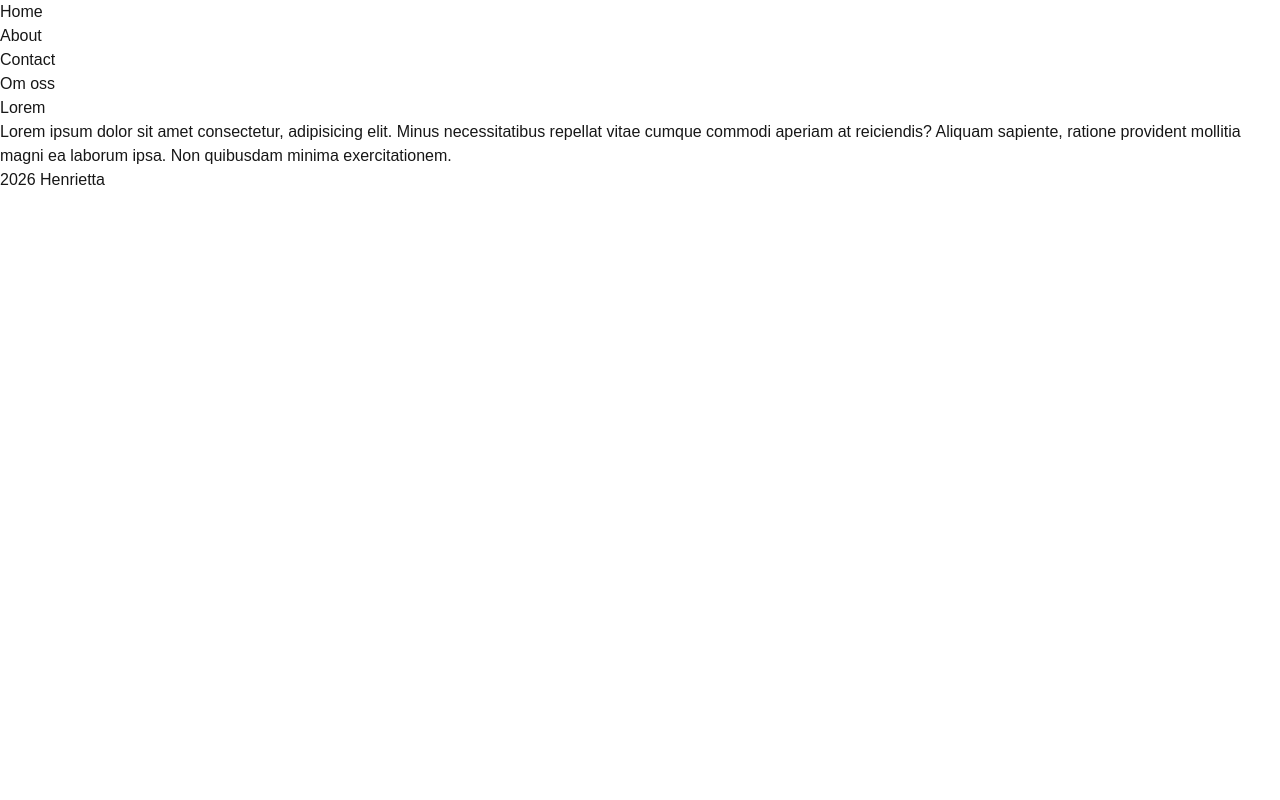
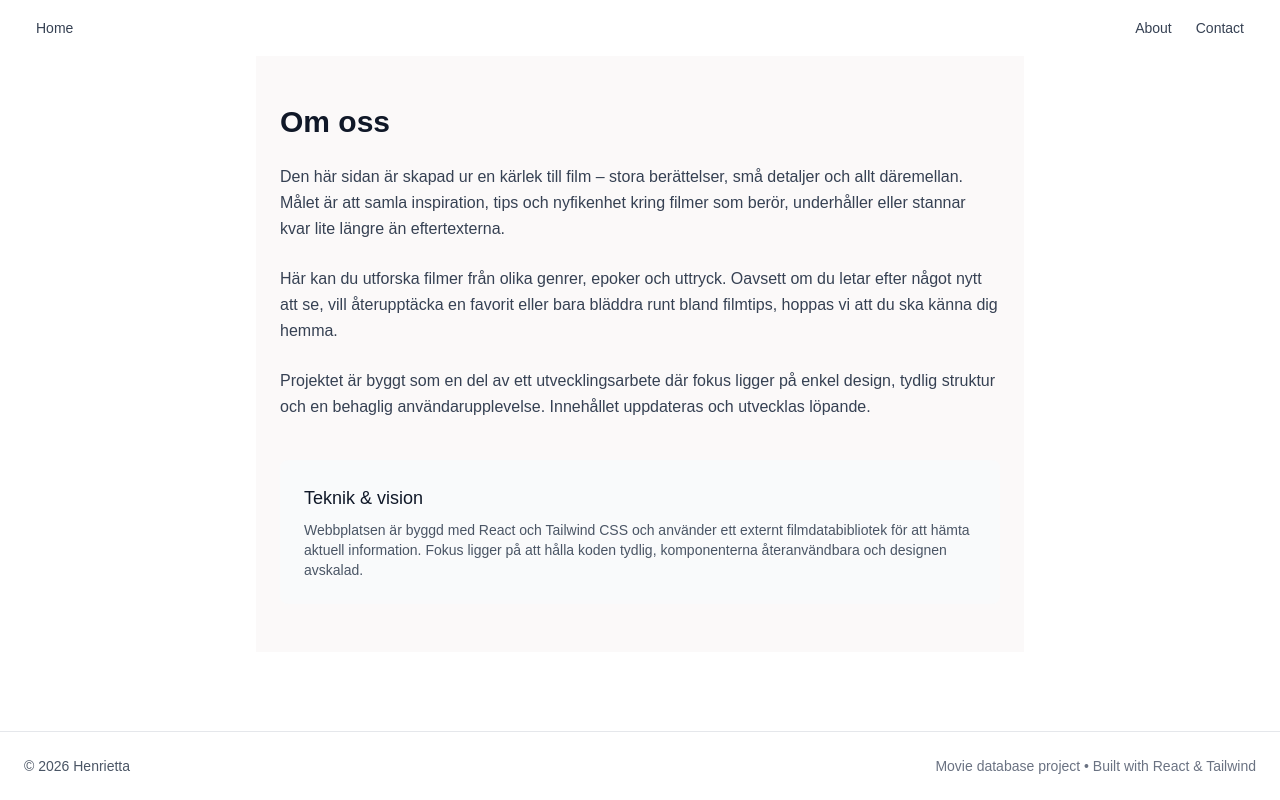
Before and after one commit to henriettajeans/movie-review, a Next.js app: page /about in a window 1280 px wide. Built offline with nearby package versions, Linux system fonts and the light colour scheme.

Commit message:
adding some content to pages, adding a form to contact page for practice and intention to set data to local storage - will later use this to set movie reviews, movie faves list to local storage

```diff
--- a/src/app/about/page.tsx
+++ b/src/app/about/page.tsx
@@ -1,8 +1,42 @@
 export default function About() {
     return (
-        <>
-            <h2>Om oss</h2>
-            <h3>Lorem</h3>
-            <p>Lorem ipsum dolor sit amet consectetur, adipisicing elit. Minus necessitatibus repellat vitae cumque commodi aperiam at reiciendis? Aliquam sapiente, ratione provident mollitia magni ea laborum ipsa. Non quibusdam minima exercitationem.</p></>
-    )
+        <section className="mx-auto max-w-3xl px-6 py-12">
+            <h1 className="mb-6 text-3xl font-semibold text-gray-900">
+                Om oss
+            </h1>
+
+            <div className="space-y-6 text-gray-700 leading-relaxed">
+                <p>
+                    Den här sidan är skapad ur en kärlek till film – stora berättelser,
+                    små detaljer och allt däremellan. Målet är att samla inspiration,
+                    tips och nyfikenhet kring filmer som berör, underhåller eller stannar
+                    kvar lite längre än eftertexterna.
+                </p>
+
+                <p>
+                    Här kan du utforska filmer från olika genrer, epoker och uttryck.
+                    Oavsett om du letar efter något nytt att se, vill återupptäcka en
+                    favorit eller bara bläddra runt bland filmtips, hoppas vi att du ska
+                    känna dig hemma.
+                </p>
+
+                <p>
+                    Projektet är byggt som en del av ett utvecklingsarbete där fokus ligger
+                    på enkel design, tydlig struktur och en behaglig användarupplevelse.
+                    Innehållet uppdateras och utvecklas löpande.
+                </p>
+            </div>
+
+            <div className="mt-10 rounded-lg bg-gray-50 p-6">
+                <h2 className="mb-2 text-lg font-medium text-gray-900">
+                    Teknik & vision
+                </h2>
+                <p className="text-sm text-gray-600">
+                    Webbplatsen är byggd med React och Tailwind CSS och använder ett
+                    externt filmdatabibliotek för att hämta aktuell information.
+                    Fokus ligger på att hålla koden tydlig, komponenterna återanvändbara
+                    och designen avskalad.
+                </p>
+            </div>
+        </section>)
 }
--- a/src/app/contact/page.tsx
+++ b/src/app/contact/page.tsx
@@ -1,7 +1,34 @@
+"use client";
+
+import { useState } from "react";
+
 export default function Contact() {
+
+    const [name, setName] = useState("");
+    const [email, setEmail] = useState("");
+    const [message, setMessage] = useState("");
+    const [submit, isSubmitted] = useState(false);
+
+    function handleSubmit(event: React.SubmitEvent<HTMLFormElement>) {
+        event.preventDefault();
+        console.log(name, email, message)
+    }
+
     return (
-        <>
+        <section>
             <h2>
-                Kontakta oss!</h2></>
+                Kontakta oss!</h2>
+
+            <form className="flex flex-col gap-4" onSubmit={handleSubmit}>
+                <label>Ditt namn:</label>
+                <input value={name} onChange={(e: React.ChangeEvent<HTMLInputElement>) => { setName(e.target.value) }} type="text" placeholder="Namn Namnsson" className="border border-gray-300 rounded-md px-3 py-2" />
+                <label>Din mejladress:</label>
+                <input value={email} onChange={(e) => { setEmail(e.target.value) }} type="email" className="border border-gray-300 rounded-md px-3 py-2" />
+                <label>Meddelande:</label>
+                <textarea value={message} onChange={(e: React.ChangeEvent<HTMLTextAreaElement>) => { setMessage(e.target.value) }} placeholder="Skriv ditt meddelande här..." className="border border-gray-300 rounded-md px-3 py-2"></textarea>
+                <button type="submit" >Skicka meddelande</button>
+            </form>
+        </section>
+
     )
 }
--- a/src/app/layout.tsx
+++ b/src/app/layout.tsx
@@ -27,11 +27,12 @@ export default function RootLayout({
   return (
     <html lang="en">
       <body
-        className={`${geistSans.variable} ${geistMono.variable} antialiased`}
+        className={`${geistSans.variable} ${geistMono.variable} antialiased` + " min-h-screen flex flex-col"}
       >
         <NavBar />
-
-        {children}
+        <main className="flex-grow">
+          {children}
+        </main>
         <Footer />
       </body>
     </html>
--- a/src/app/movie/[id]/page.tsx
+++ b/src/app/movie/[id]/page.tsx
@@ -1,9 +1,16 @@
 import data from "@/data/movies.json";
 import Image from "next/image";
+import { notFound } from "next/navigation";
 
 export default async function singleMovie({ params }: { params: Promise<{ id: string }> }) {
     const { id } = await params;
     const singleMovie = data.items.find((movie) => movie.id === Number(id))
+
+    if (!singleMovie) {
+        return (
+            notFound()
+        )
+    }
 
     const poster = singleMovie?.poster;
 
--- a/src/app/page.tsx
+++ b/src/app/page.tsx
@@ -7,11 +7,9 @@ export default function Home() {
 
   const movies = data.items;
   return (
-    <div className="flex min-h-screen items-center justify-center bg-zinc-50 font-sans dark:bg-black">
-      <main>
-        <Hero />
-        <DisplayMovies movies={movies} />
-      </main>
+    <div >
+      <Hero />
+      <DisplayMovies movies={movies} />
     </div>
   );
 }
--- a/src/components/footer.tsx
+++ b/src/components/footer.tsx
@@ -1,5 +1,17 @@
 export default function Footer() {
     return (
-        <span>2026 Henrietta</span>
+        <footer className="mt-12 border-t border-gray-200 px-6 py-6 text-sm text-gray-600">
+
+
+            <div className="flex flex-col gap-2 sm:flex-row sm:items-center sm:justify-between">
+
+                <span>© 2026 Henrietta</span>
+
+                <span className="text-gray-500">
+                    Movie database project • Built with React & Tailwind
+                </span>
+
+            </div>
+        </footer>
     )
 }
--- a/src/components/nav.tsx
+++ b/src/components/nav.tsx
@@ -9,10 +9,20 @@ export default function NavBar() {
         { name: "Contact", href: "/contact" }
     ]
     return (
-        <nav>
-            <ul>
+        <nav className="w-full px-6 py-4">
+            <ul className="flex items-center">
                 {
-                    nav.map((nav, index) => <li key={index}> <Link href={nav.href}>{nav.name}</Link></li>)
+                    nav.map((nav, index) => <li
+                        key={index}
+                        className={index === 1 ? "ml-auto" : ""}
+                    >
+                        <Link
+                            href={nav.href}
+                            className="px-3 py-2 text-sm font-medium text-gray-700 hover:text-black transition"
+                        >
+                            {nav.name}
+                        </Link>
+                    </li>)
                 }
             </ul>
         </nav>
--- a/src/styles/main.css
+++ b/src/styles/main.css
@@ -2,6 +2,6 @@ body {
     background-color: aqua;
 
     section {
-        background-color: pink;
+        background-color: rgb(251, 249, 249);
     }
 }
```
